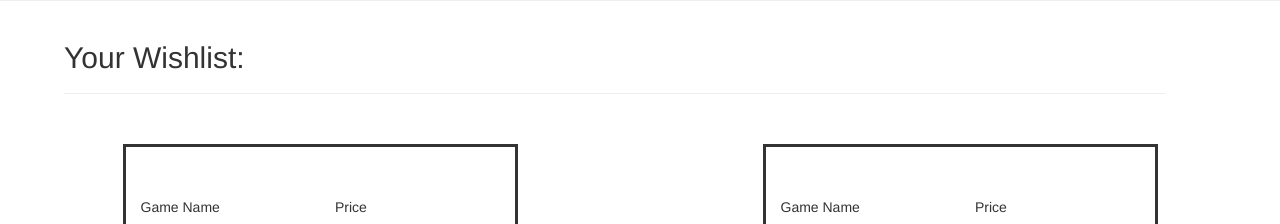
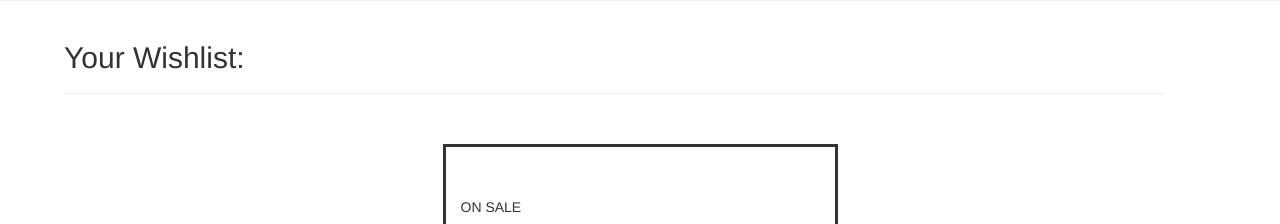
Before and after one commit to ThisIsMyNick/Stitch, a Flask app: template templates/profile.html in a window 1280 px wide. Shown: the part 311-535 px from the top of the page. Run offline with Flask 2, Linux system fonts and the light colour scheme; the template is opened without the code that fills it: most values are stand-ins (such as "Sample title", 1, 10 or a date in 2020).

Commit message:
make profile display sale/nonsale separately

```diff
--- a/templates/profile.html
+++ b/templates/profile.html
@@ -45,26 +45,29 @@
 
 <div class="row-fluid">
     <div class="container-fluid col-md-6 game">
+        {% for game in wishlist[0] %}
+            <p> ON SALE </p>
             <div class="row">
                 <div class="col-md-6">
-      <p class="gameText"> Game Name </p>
+                    <img src="{{game[4]}}" />
+                    <p class="gameText"> {{game[0]}} </p>
+                    <p class="gameText"> Discount: {{game[3]}}% </p>
+                    <p class="gameText"> Final Price: ${{game[1]}} </p>
                 </div>
+            </div>
+        {% endfor %}
+        {% for game in wishlist[1] %}
+            <p> Others </p>
+            <div class="row">
                 <div class="col-md-6">
-      <p class="gameText"> Price </p>
+                    <img src="{{game[4]}}" />
+                    <p class="gameText"> {{game[0]}} </p>
+                    <p class="gameText"> ${{game[1]}} </p>
                 </div>
+            </div>
+        {% endfor %}
     </div>
 </div>
 
-<div class="container-fluid col-md-6 game">
-  <div class="row">
-    <div class="col-md-6">
-      <p class="gameText"> Game Name </p>
-    </div>
-    <div class="col-md-6">
-      <p class="gameText"> Price </p>
-    </div>
-  </div>
-</div>
-</div>
 </body>
 </html>
```
Also changed, not shown: utils/wishlist.py (+3 -4 lines). Lines whose indentation alone changed are shown as unchanged.
